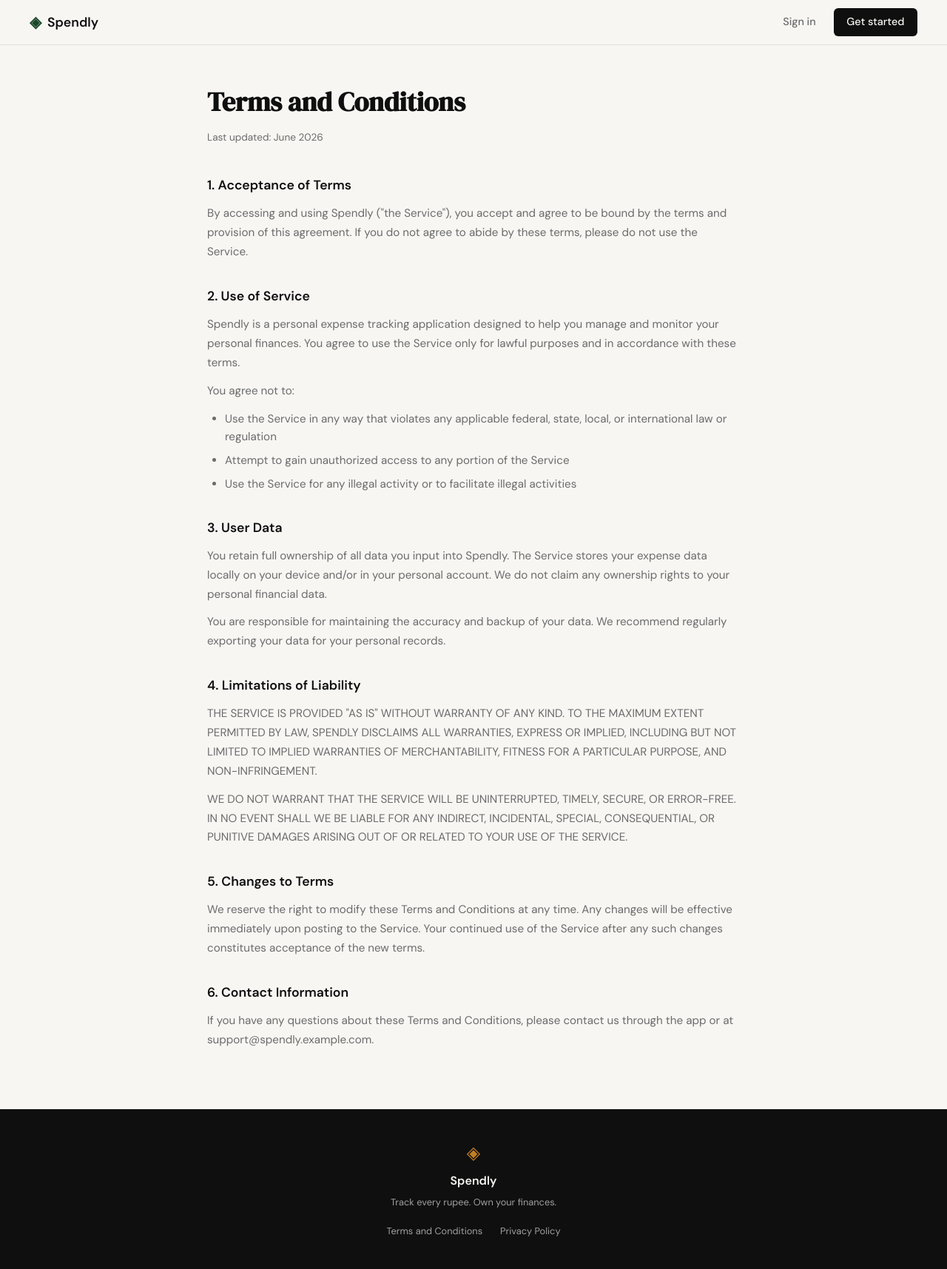
After one commit to OmkarAK/expense_tracker, a Flask app: page /terms in a window 1280 px wide. The commit adds this page. Shown: the whole page at 74% size. Run offline with Flask 3, Linux system fonts and the light colour scheme.

Commit message:
Add Terms and Conditions page

```diff
--- a/app.py
+++ b/app.py
@@ -20,6 +20,11 @@ def register():
 @app.route("/login")
 def login():
     return render_template("login.html")
+
+
+@app.route("/terms")
+def terms():
+    return render_template("terms.html")
 
 
 # ------------------------------------------------------------------ #
--- a/static/css/style.css
+++ b/static/css/style.css
@@ -507,6 +507,80 @@ a { color: inherit; text-decoration: none; }
     color: var(--ink-faint);
 }
 
+.footer-links {
+    margin-top: 0.75rem;
+    display: flex;
+    gap: 1.5rem;
+}
+
+.footer-links a {
+    color: var(--ink-faint);
+    font-size: 0.8rem;
+    text-decoration: none;
+}
+
+.footer-links a:hover {
+    color: var(--paper);
+    text-decoration: underline;
+}
+
+/* ------------------------------------------------------------------ */
+/* Terms page                                                          */
+/* ------------------------------------------------------------------ */
+
+.page-container {
+    min-height: calc(100vh - 60px - 100px);
+    padding: 3rem 2rem;
+}
+
+.terms-container {
+    max-width: 720px;
+    margin: 0 auto;
+}
+
+.terms-container h1 {
+    font-family: var(--font-display);
+    font-size: 2.25rem;
+    color: var(--ink);
+    margin-bottom: 0.5rem;
+}
+
+.terms-last-updated {
+    font-size: 0.85rem;
+    color: var(--ink-muted);
+    margin-bottom: 2.5rem;
+}
+
+.terms-section {
+    margin-bottom: 2rem;
+}
+
+.terms-section h2 {
+    font-family: var(--font-body);
+    font-size: 1.1rem;
+    font-weight: 600;
+    color: var(--ink);
+    margin-bottom: 0.75rem;
+}
+
+.terms-section p {
+    font-size: 0.95rem;
+    color: var(--ink-muted);
+    line-height: 1.7;
+    margin-bottom: 0.75rem;
+}
+
+.terms-section ul {
+    margin: 0.5rem 0 0.75rem 1.5rem;
+}
+
+.terms-section li {
+    font-size: 0.95rem;
+    color: var(--ink-muted);
+    line-height: 1.6;
+    margin-bottom: 0.5rem;
+}
+
 /* ------------------------------------------------------------------ */
 /* Responsive                                                          */
 /* ------------------------------------------------------------------ */
--- a/templates/base.html
+++ b/templates/base.html
@@ -35,7 +35,7 @@
             <span class="footer-name">Spendly</span>
             <p class="footer-copy">Track every rupee. Own your finances.</p>
             <p class="footer-links">
-                <a href="#">Terms and Conditions</a>
+                <a href="/terms">Terms and Conditions</a>
                 <a href="#">Privacy Policy</a>
             </p>
         </div>
--- /dev/null
+++ b/templates/terms.html
@@ -0,0 +1,50 @@
+{% extends "base.html" %}
+
+{% block title %}Terms and Conditions — Spendly{% endblock %}
+
+{% block content %}
+<div class="page-container">
+    <div class="terms-container">
+        <h1>Terms and Conditions</h1>
+        <p class="terms-last-updated">Last updated: June 2026</p>
+
+        <section class="terms-section">
+            <h2>1. Acceptance of Terms</h2>
+            <p>By accessing and using Spendly ("the Service"), you accept and agree to be bound by the terms and provision of this agreement. If you do not agree to abide by these terms, please do not use the Service.</p>
+        </section>
+
+        <section class="terms-section">
+            <h2>2. Use of Service</h2>
+            <p>Spendly is a personal expense tracking application designed to help you manage and monitor your personal finances. You agree to use the Service only for lawful purposes and in accordance with these terms.</p>
+            <p>You agree not to:</p>
+            <ul>
+                <li>Use the Service in any way that violates any applicable federal, state, local, or international law or regulation</li>
+                <li>Attempt to gain unauthorized access to any portion of the Service</li>
+                <li>Use the Service for any illegal activity or to facilitate illegal activities</li>
+            </ul>
+        </section>
+
+        <section class="terms-section">
+            <h2>3. User Data</h2>
+            <p>You retain full ownership of all data you input into Spendly. The Service stores your expense data locally on your device and/or in your personal account. We do not claim any ownership rights to your personal financial data.</p>
+            <p>You are responsible for maintaining the accuracy and backup of your data. We recommend regularly exporting your data for your personal records.</p>
+        </section>
+
+        <section class="terms-section">
+            <h2>4. Limitations of Liability</h2>
+            <p>THE SERVICE IS PROVIDED "AS IS" WITHOUT WARRANTY OF ANY KIND. TO THE MAXIMUM EXTENT PERMITTED BY LAW, SPENDLY DISCLAIMS ALL WARRANTIES, EXPRESS OR IMPLIED, INCLUDING BUT NOT LIMITED TO IMPLIED WARRANTIES OF MERCHANTABILITY, FITNESS FOR A PARTICULAR PURPOSE, AND NON-INFRINGEMENT.</p>
+            <p>WE DO NOT WARRANT THAT THE SERVICE WILL BE UNINTERRUPTED, TIMELY, SECURE, OR ERROR-FREE. IN NO EVENT SHALL WE BE LIABLE FOR ANY INDIRECT, INCIDENTAL, SPECIAL, CONSEQUENTIAL, OR PUNITIVE DAMAGES ARISING OUT OF OR RELATED TO YOUR USE OF THE SERVICE.</p>
+        </section>
+
+        <section class="terms-section">
+            <h2>5. Changes to Terms</h2>
+            <p>We reserve the right to modify these Terms and Conditions at any time. Any changes will be effective immediately upon posting to the Service. Your continued use of the Service after any such changes constitutes acceptance of the new terms.</p>
+        </section>
+
+        <section class="terms-section">
+            <h2>6. Contact Information</h2>
+            <p>If you have any questions about these Terms and Conditions, please contact us through the app or at support@spendly.example.com.</p>
+        </section>
+    </div>
+</div>
+{% endblock %}
```
